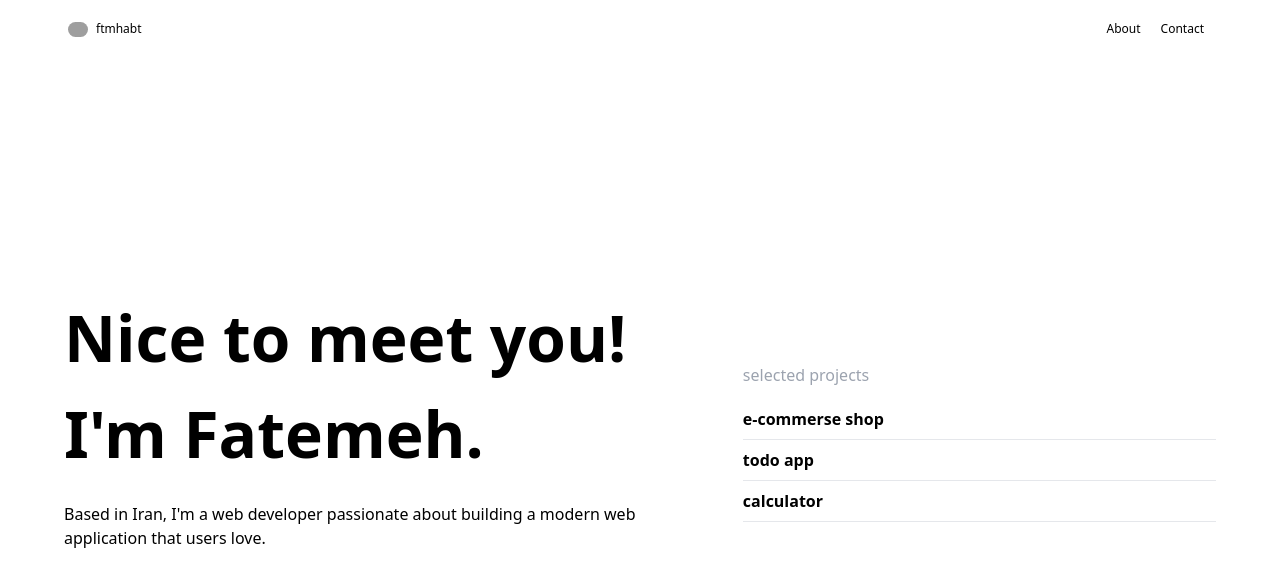
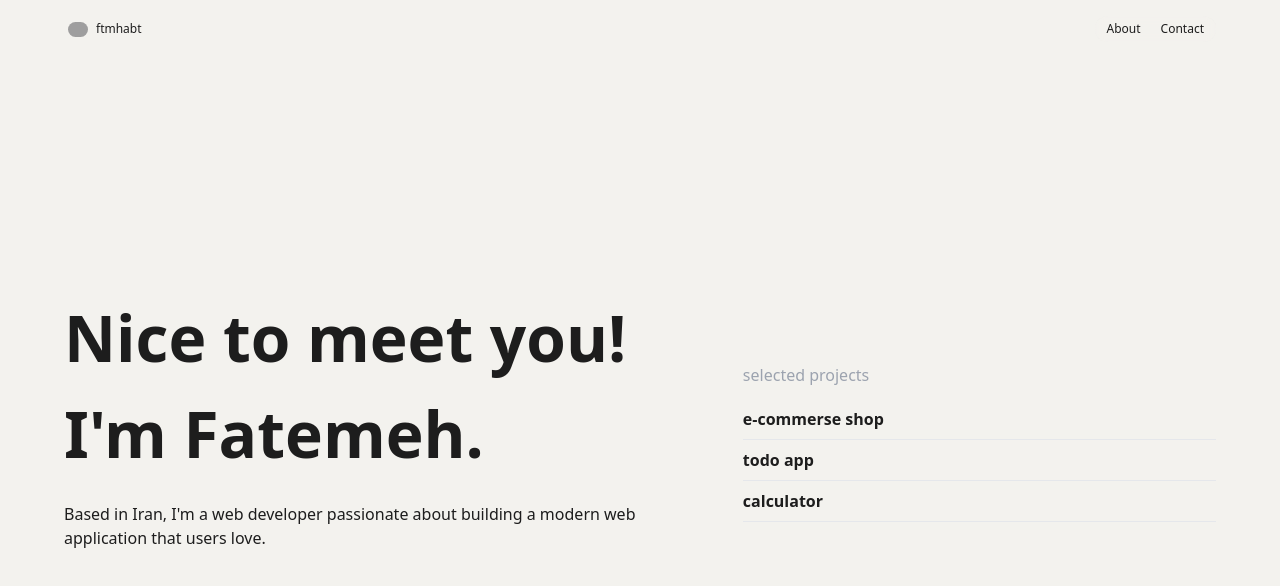
Before and after one commit to ftmhabt/portfolio, a React (Vite) app: page / in a window 1280 px wide. Shown: the top 586 px of the page. Built offline with nearby package versions, Linux system fonts and the light colour scheme; grey boxes are pictures that could not be loaded.

Commit message:
Change theme colors

```diff
--- a/src/components/header.tsx
+++ b/src/components/header.tsx
@@ -1,7 +1,7 @@
 export default function Header() {
   return (
-    <nav className="fixed left-1/2 -translate-x-1/2 z-10 flex items-center text-[.75rem] border border-gray-100 rounded-full top-[1rem] w-[90vw] bg-white shadow-[0_8px_30px_rgb(0,0,0,0.04)] sm:border-0 sm:shadow-[0_0_0_rgb(0,0,0,0)] sm:bg-transparent">
-      <div className="p-1  items-center flex gap-2">
+    <nav className="fixed left-1/2 -translate-x-1/2 z-10 flex items-center text-[.75rem] rounded-full top-[1rem] w-[90vw] bg-[#F3F2EE] shadow-[0_8px_30px_rgb(0,0,0,0.04)] sm:shadow-[0_0_0_rgb(0,0,0,0)] bg-transparent">
+      <div className="p-1 items-center flex gap-2">
         <img
           className="rounded-full"
           src="https://avatars.githubusercontent.com/u/149063046?v=4"
@@ -11,7 +11,7 @@ export default function Header() {
         />
         <div>ftmhabt</div>
       </div>
-      <ul className="flex ml-auto p-1 px-3 gap-5 rounded-full sm:bg-white/50 sm:backdrop-blur-sm">
+      <ul className="flex ml-auto p-1 px-3 gap-5 rounded-full bg-[#F3F2EE]/50 backdrop-blur-sm">
         <li>About</li>
         <li>Contact</li>
       </ul>
--- a/src/index.css
+++ b/src/index.css
@@ -5,6 +5,11 @@
 html{
     overflow: scroll;
     overflow-x: hidden;
+}
+
+body{
+    background-color: #f3f2ee;
+    color:#1d1d1d;
 }
 
 ::-webkit-scrollbar{
```
